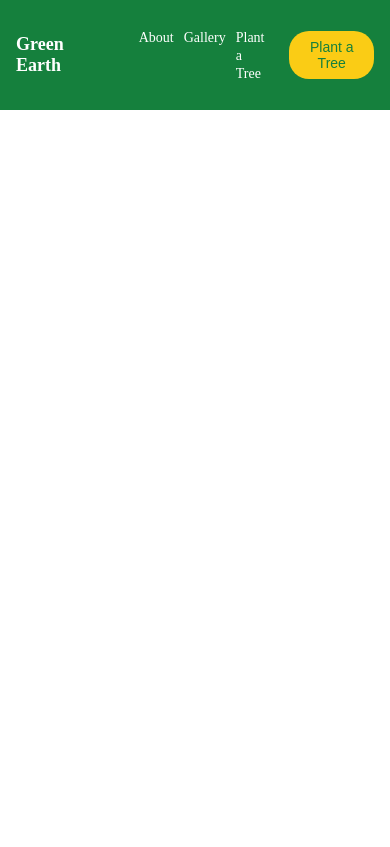
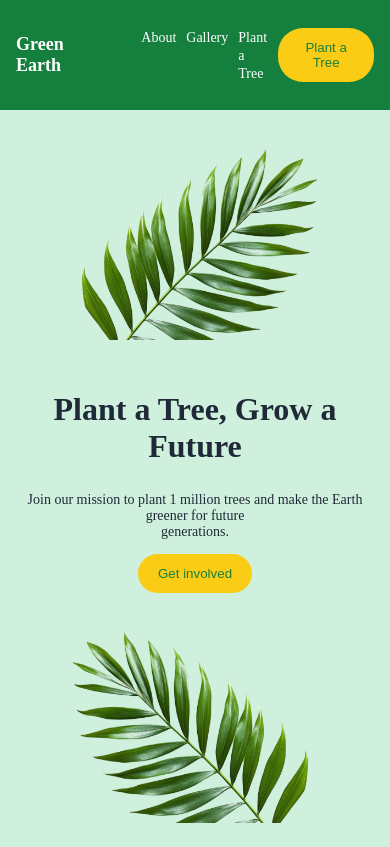
Before and after one commit to Ummahabibahabo/assignment-06-repository, a plain HTML site: page index.html in a window 390 px wide. Drawn offline with Linux system fonts and the light colour scheme.

Commit message:
second commit

```diff
--- a/index.html
+++ b/index.html
@@ -15,8 +15,26 @@
           <li><a href="">Gallery</a></li>
           <li><a href="">Plant a Tree</a></li>
         </ul>
-        <button class="navbar-btn">Plant a Tree</button>
+        <button class="btn">Plant a Tree</button>
       </nav>
+      <!-- banner-section -->
+      <section class="banner-section">
+        <div>
+          <img class="banner-image" src="./assets/hero-leaf1.png" alt="" />
+        </div>
+        <div class="banner-content">
+          <h1 class="banner-title">Plant a Tree, Grow a Future</h1>
+          <p class="banner-subtitle">
+            Join our mission to plant 1 million trees and make the Earth greener
+            for future <br />
+            generations.
+          </p>
+          <button class="btn">Get involved</button>
+        </div>
+        <div>
+          <img class="banner-image" src="./assets/hero-leaf2.png" alt="" />
+        </div>
+      </section>
     </header>
     <main></main>
     <footer></footer>
--- a/style.css
+++ b/style.css
@@ -28,14 +28,41 @@
   font-weight: 500px;
   color: white;
 }
-.navbar-btn {
+.btn {
   padding: 12px 20px 12px 20px;
-  border-radius: 999px;
+  border-radius: 25px;
   background-color: rgba(250, 204, 21, 1);
   color: rgba(21, 128, 61, 1);
   border: none;
-  margin-left: 25px;
 }
+/* banner-section */
+.banner-section {
+  display: flex;
+  justify-content: space-between;
+  align-items: center;
+  background-color: rgba(207, 240, 220, 1);
+}
+.banner-content {
+  text-align: center;
+  max-width: 630px;
+  margin: 0 auto;
+}
+.banner-image {
+  max-width: 550px;
+  max-height: 380px;
+}
+.banner-title {
+  font-size: 48px;
+  font-weight: 700;
+  color: rgba(31, 41, 55, 1);
+  text-align: center;
+}
+.banner-subtitle {
+  font-size: 16px;
+  font-weight: 400;
+  color: rgba(31, 41, 55, 1);
+}
+
 /* mobile responsive */
 @media (max-width: 576px) {
   .navbar-section {
@@ -61,13 +88,26 @@
     border-radius: 20px;
     margin-left: 15px;
   }
-}
-/* medium device responsive */
-@media (min-width: 577px) and (max-width: 992px) {
-  .navbar-section {
-    padding: 16px 24px;
+  /* banner-section */
+  .banner-section {
+    flex-direction: column;
+    text-align: center;
   }
-  .navbar-links {
-    gap: 16px;
+
+  .banner-title {
+    font-size: 32px;
+  }
+
+  .banner-subtitle {
+    font-size: 14px;
+  }
+
+  .banner-image {
+    max-width: 300px;
+    margin: 20px 0;
+  }
+
+  .banner-content {
+    padding: 0 15px;
   }
 }
```
